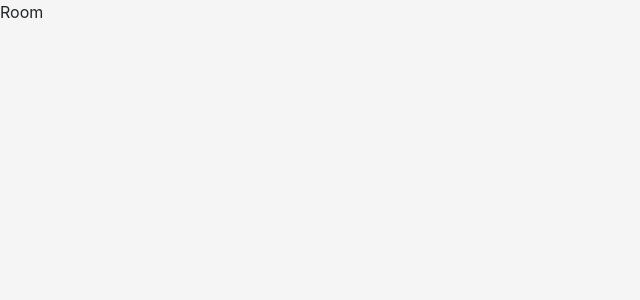
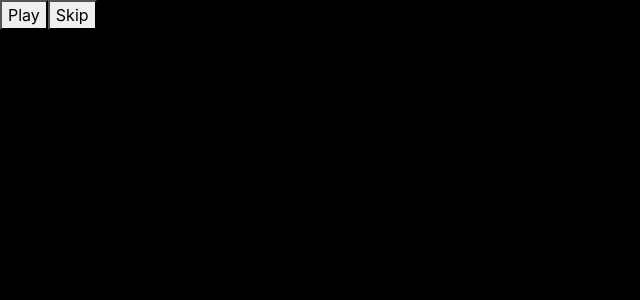
Before and after one commit to loatr-tech/ktv, a React (Create React App) app: page /room in a window 1280 px wide. Shown: the top 300 px of the page, without its empty margins (0-640 px from the left). Built offline with nearby package versions, Linux system fonts and the light colour scheme.

Commit message:
Main room player

```diff
--- a/src/app/remote/remote-search.tsx
+++ b/src/app/remote/remote-search.tsx
@@ -1,5 +1,5 @@
 import React, { useCallback, useState } from 'react';
-import { Route, Link } from "react-router-dom";
+import { Link } from "react-router-dom";
 import './remote-search.scss';
 import axios from 'axios';
 import { MOCK_SEARCH_RESULT } from './mock-data';
--- a/src/app/remote/remote.tsx
+++ b/src/app/remote/remote.tsx
@@ -1,8 +1,6 @@
-import React, { useCallback, useState } from 'react';
-import { Route, Link } from "react-router-dom";
+import React from 'react';
+import { Link } from "react-router-dom";
 import './remote.scss';
-import axios from 'axios';
-import { MOCK_SEARCH_RESULT } from './mock-data';
 
 function Remote() {
   return (
--- a/src/app/room/Room.scss
+++ b/src/app/room/Room.scss
@@ -0,0 +1,31 @@
+.room-container {
+  background-color: black;
+  width: 100vw;
+  height: 100vh;
+}
+.room-iframe-wrapper {
+  width: 100vw;
+  max-width: calc(100vw - 100px);
+  max-height: calc(100vh - 80px);
+  position: fixed;
+  top: 50%;
+  left: 50%;
+  transform: translate(-50%, -50%);
+  .room-iframe-container {
+    position: relative;
+    overflow: hidden;
+    width: 100%;
+    padding-top: 56.25%;
+    /* 16:9 Aspect Ratio (divide 9 by 16 = 0.5625) */
+
+    .room-iframe {
+      position: absolute;
+      top: 0;
+      left: 0;
+      bottom: 0;
+      right: 0;
+      width: 100%;
+      height: 100%;
+    }
+  }
+}
--- a/src/app/room/Room.tsx
+++ b/src/app/room/Room.tsx
@@ -1,10 +1,61 @@
-import React from 'react';
+import React, { useCallback, useEffect, useState } from 'react';
 import './Room.scss';
+declare var window: any;
 
 function Room() {
+  const [ytPlayer, setYtPlayer] = useState<any>();
+
+  const playVideo = () => {
+    ytPlayer.playVideo();
+  }
+
+  const nextSong = () => {
+    ytPlayer.loadVideoById('rSgbYCdc4G0');
+  }
+
+  const onPlayerReady = (e: any) => {
+    setYtPlayer(e.target);
+  }
+
+  const onPlayerStateChange = (e: any) => {
+    console.log('onPlayerStateChange', e);
+  };
+
+  useEffect(() => {
+    const tag = document.createElement('script');
+    tag.id = 'youtube-iframe-api';
+    tag.src = 'https://www.youtube.com/iframe_api';
+    const firstScriptTag = document.getElementsByTagName('script')[0];
+    // @ts-ignore: Object is possibly 'null'.
+    firstScriptTag!.parentNode.insertBefore(tag, firstScriptTag);
+
+    window['onYouTubeIframeAPIReady'] = (e: any) => {
+      new window['YT'].Player('ktv-youtube-iframe', {
+        videoId: '1cH2cerUpMQ',
+        events: {
+          onReady: onPlayerReady,
+          onStateChange: onPlayerStateChange,
+        },
+      });
+    };
+  }, [])
+
   return (
-    <div className="App">
-      Room
+    <div className="room-container">
+      <section className="room-iframe-wrapper">
+        <div className="room-iframe-container">
+          <div
+            id="ktv-youtube-iframe"
+            className="room-iframe"
+            tabIndex={-1}
+          ></div>
+        </div>
+      </section>
+
+      <section>
+        <button onClick={() => playVideo()}>Play</button>
+        <button onClick={() => nextSong()}>Skip</button>
+      </section>
     </div>
   );
 }
```
